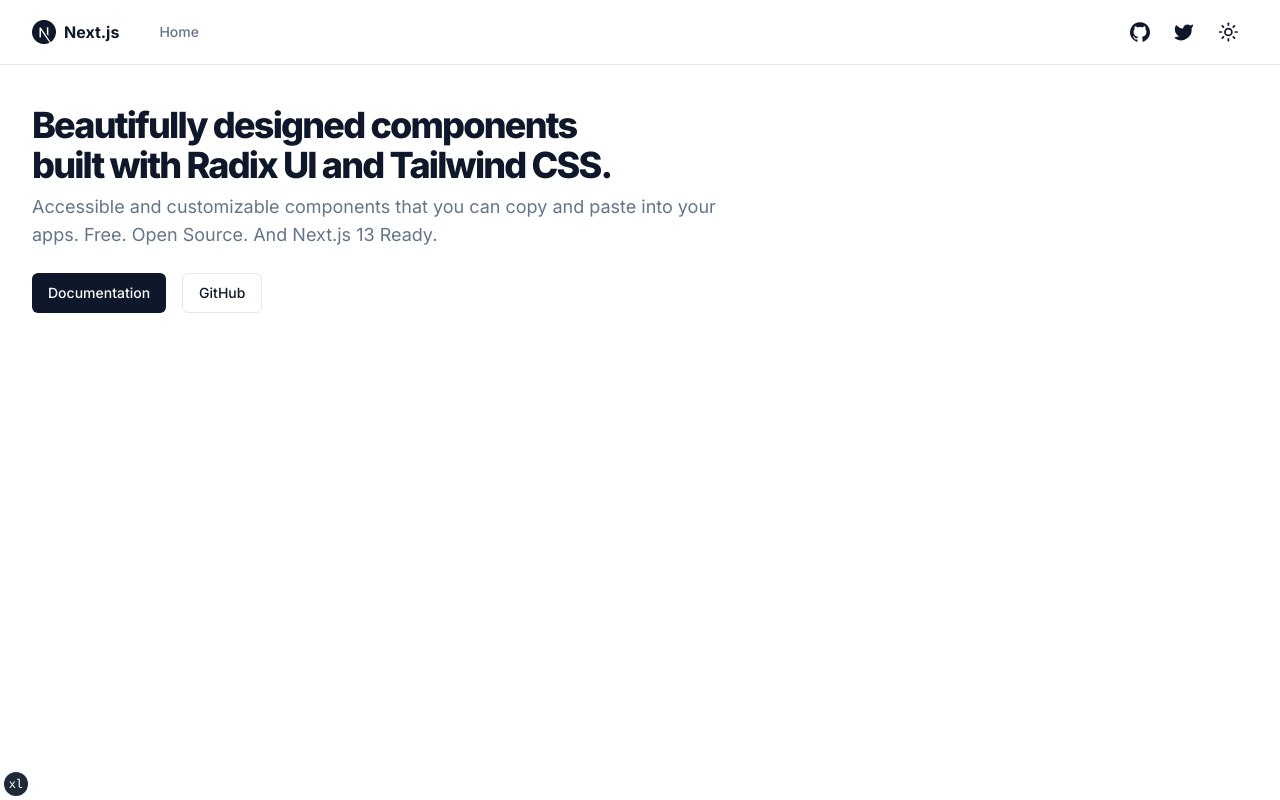
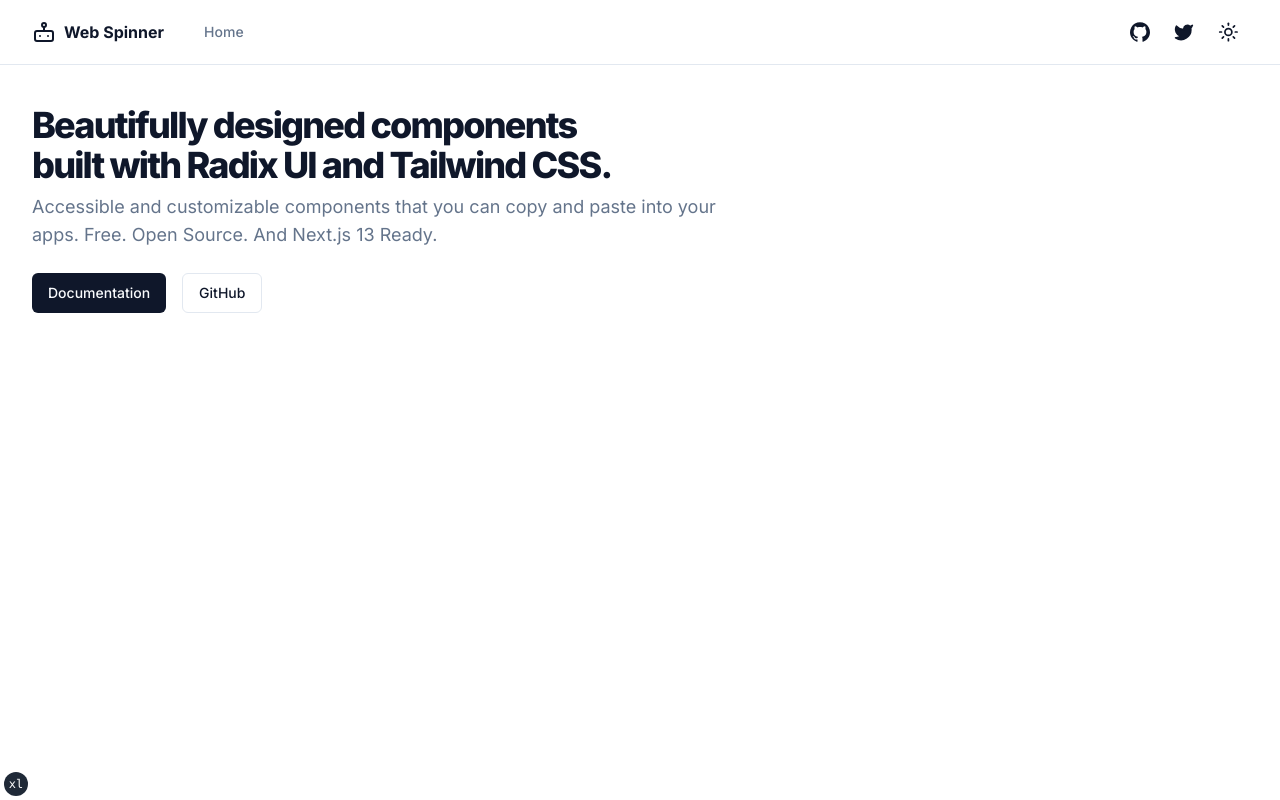
Before and after one commit to Web-Spinner-gramliu/shadcn-next-boilerplate, a Next.js app: page / in a window 1280 px wide. Built offline with nearby package versions, Linux system fonts and the light colour scheme.

Commit message:
Update site logo

```diff
--- a/components/icons.tsx
+++ b/components/icons.tsx
@@ -1,4 +1,5 @@
 import {
+  Bot,
   LucideProps,
   Moon,
   SunMedium,
@@ -12,14 +13,7 @@
   sun: SunMedium,
   moon: Moon,
   twitter: Twitter,
-  logo: (props: LucideProps) => (
-    <svg xmlns="http://www.w3.org/2000/svg" viewBox="0 0 24 24" {...props}>
-      <path
-        fill="currentColor"
-        d="M11.572 0c-.176 0-.31.001-.358.007a19.76 19.76 0 0 1-.364.033C7.443.346 4.25 2.185 2.228 5.012a11.875 11.875 0 0 0-2.119 5.243c-.096.659-.108.854-.108 1.747s.012 1.089.108 1.748c.652 4.506 3.86 8.292 8.209 9.695.779.25 1.6.422 2.534.525.363.04 1.935.04 2.299 0 1.611-.178 2.977-.577 4.323-1.264.207-.106.247-.134.219-.158-.02-.013-.9-1.193-1.955-2.62l-1.919-2.592-2.404-3.558a338.739 338.739 0 0 0-2.422-3.556c-.009-.002-.018 1.579-.023 3.51-.007 3.38-.01 3.515-.052 3.595a.426.426 0 0 1-.206.214c-.075.037-.14.044-.495.044H7.81l-.108-.068a.438.438 0 0 1-.157-.171l-.05-.106.006-4.703.007-4.705.072-.092a.645.645 0 0 1 .174-.143c.096-.047.134-.051.54-.051.478 0 .558.018.682.154.035.038 1.337 1.999 2.895 4.361a10760.433 10760.433 0 0 0 4.735 7.17l1.9 2.879.096-.063a12.317 12.317 0 0 0 2.466-2.163 11.944 11.944 0 0 0 2.824-6.134c.096-.66.108-.854.108-1.748 0-.893-.012-1.088-.108-1.747-.652-4.506-3.859-8.292-8.208-9.695a12.597 12.597 0 0 0-2.499-.523A33.119 33.119 0 0 0 11.573 0zm4.069 7.217c.347 0 .408.005.486.047a.473.473 0 0 1 .237.277c.018.06.023 1.365.018 4.304l-.006 4.218-.744-1.14-.746-1.14v-3.066c0-1.982.01-3.097.023-3.15a.478.478 0 0 1 .233-.296c.096-.05.13-.054.5-.054z"
-      />
-    </svg>
-  ),
+  logo: Bot,
   gitHub: (props: LucideProps) => (
     <svg viewBox="0 0 438.549 438.549" {...props}>
       <path
--- a/config/site.ts
+++ b/config/site.ts
@@ -1,9 +1,8 @@
 export type SiteConfig = typeof siteConfig
 
 export const siteConfig = {
-  name: "Next.js",
-  description:
-    "Beautifully designed components built with Radix UI and Tailwind CSS.",
+  name: "Web Spinner",
+  description: "Your custom companion for web development",
   mainNav: [
     {
       title: "Home",
--- a/next.config.mjs
+++ b/next.config.mjs
@@ -1,9 +1,6 @@
 /** @type {import('next').NextConfig} */
 const nextConfig = {
   reactStrictMode: true,
-  experimental: {
-    appDir: true,
-  },
 }
 
 export default nextConfig
```
Also changed, not shown: public/logo.png (added), 1 other file (tests, documents, lock files or other folders).
